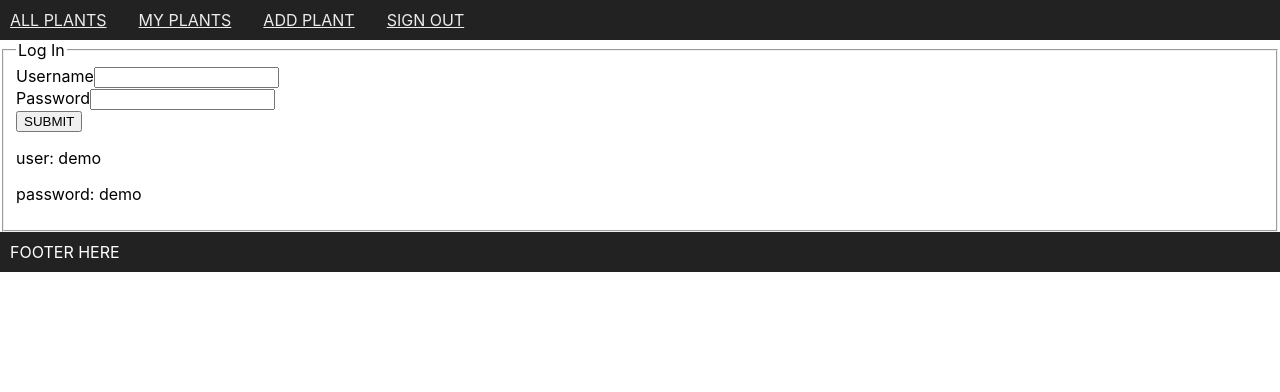
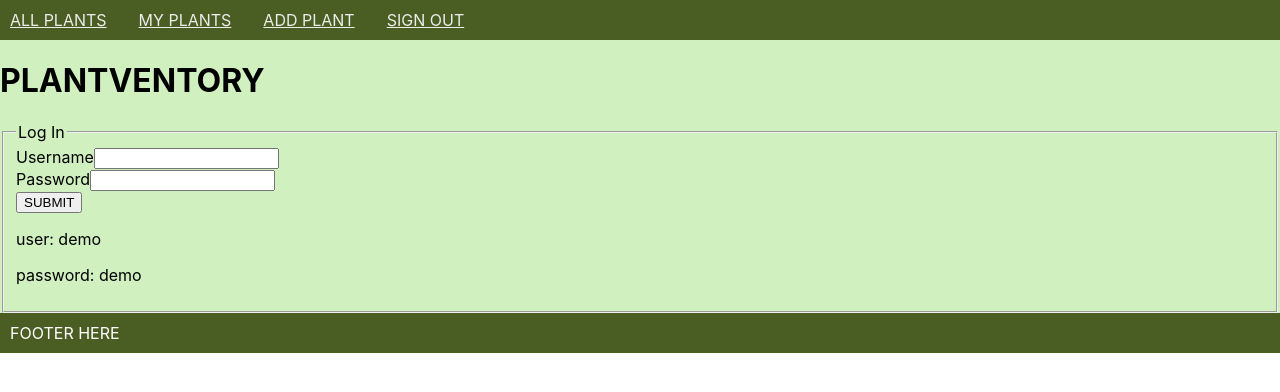
Before and after one commit to angelamasajo/fullstack-capstone, a React (Create React App) app: page / in a window 1280 px wide. Shown: the top 392 px of the page. Built offline with nearby package versions, Linux system fonts and the light colour scheme.

Commit message:
plant type radio working

```diff
--- a/src/AllPlantsPage/AllPlantsPage.js
+++ b/src/AllPlantsPage/AllPlantsPage.js
@@ -23,6 +23,11 @@ class AllPlantsPage extends Component {
       filterOption: option
     })
   }
+  // updateFilterOptionTox(tox) {
+  //   this.setState({
+  //     filterOptionTox: tox
+  //   })
+  // }
 
   render () {
     return (
--- a/src/App.css
+++ b/src/App.css
@@ -1,11 +1,15 @@
 .App > nav {
-  background-color: #222;
+  background-color: #4A5D23;
   padding: 10px;
 }
 
 .App > footer {
-  background-color: #222;
+  background-color: #4A5D23;
   padding: 10px;
   color: white;
   margin-bottom: 0px;
 }
+
+.App {
+  background-color: #D0F0C0 ;
+}
--- a/src/LoginPage/LoginPage.js
+++ b/src/LoginPage/LoginPage.js
@@ -4,6 +4,9 @@ class LoginPage extends Component {
   render () {
     return (
       <div className="LoginPage">
+        <header>
+          <h1>PLANTVENTORY</h1>
+        </header>
         <form>
           <fieldset>
             <legend>Log In</legend>
--- a/src/PlantList/PlantList.js
+++ b/src/PlantList/PlantList.js
@@ -7,8 +7,9 @@ class PlantList extends Component {
     const { searchTerm, filterOption } = this.props;
     const list = this.props.files
       .filter(file => file.name.includes(searchTerm)
-        && (filterOption === 'All' || file.status === filterOption))
+        && (filterOption === 'All' || file.plantType === filterOption))
       .map((file, key) => <PlantListItem {...file} key={key} />)
+    console.log(searchTerm)
     return (
       <div className="PlantList">
         <fieldset>
```
